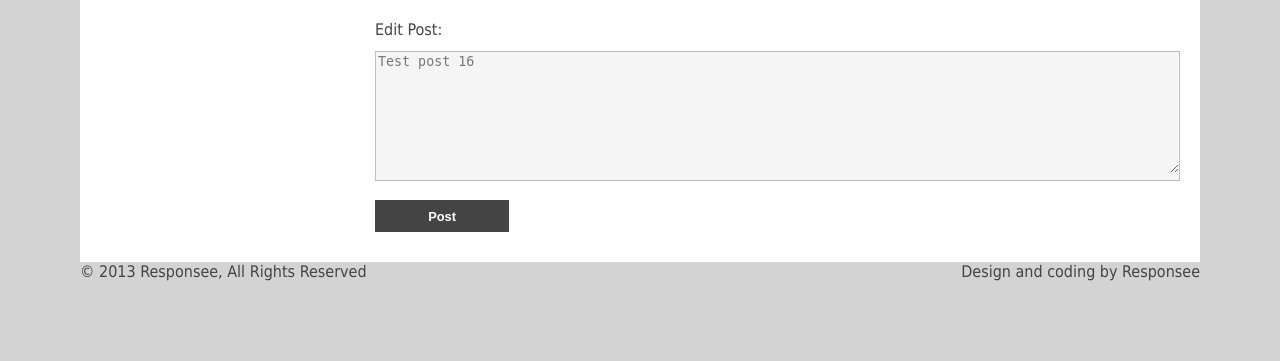
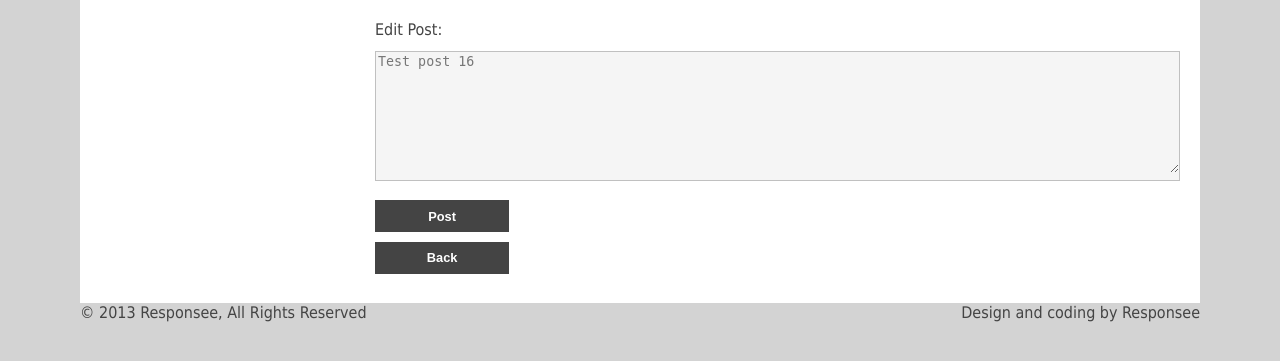
Before and after one commit to kimtuitoek/Forum-project, a PHP site: page /edit-post.php?p_id=1&t_id=1 in a window 1280 px wide. Shown: the part 238-599 px from the top of the page. Run offline with PHP 8.4, Linux system fonts and the light colour scheme; a user stored in the database is signed in; data comes from the database, SQL or seed files in the repository; some libraries are stand-ins or nearby versions; some web fonts are replaced.

Commit message:
Added a back button on edit-post.php

```diff
--- a/Web-app/edit-post.php
+++ b/Web-app/edit-post.php
@@ -73,7 +73,8 @@ include_once ("templates/header.php");
 					<input type="hidden" name="post_id"
 						value="<?php echo($_GET['p_id']);?>">
 					<div class="s-2">
-						<button type="submit">Post</button>
+						<button type="submit" >Post</button>
+						<button type="button" onclick="history.go(-1)"><b>Back</b></button>
 					</div>
 				</form>
 			</section>
```
